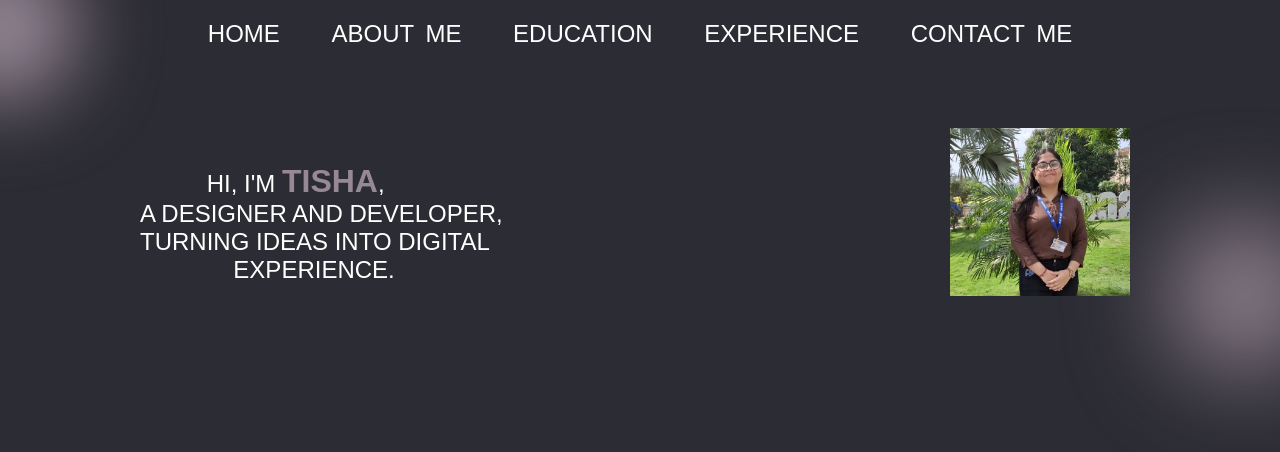
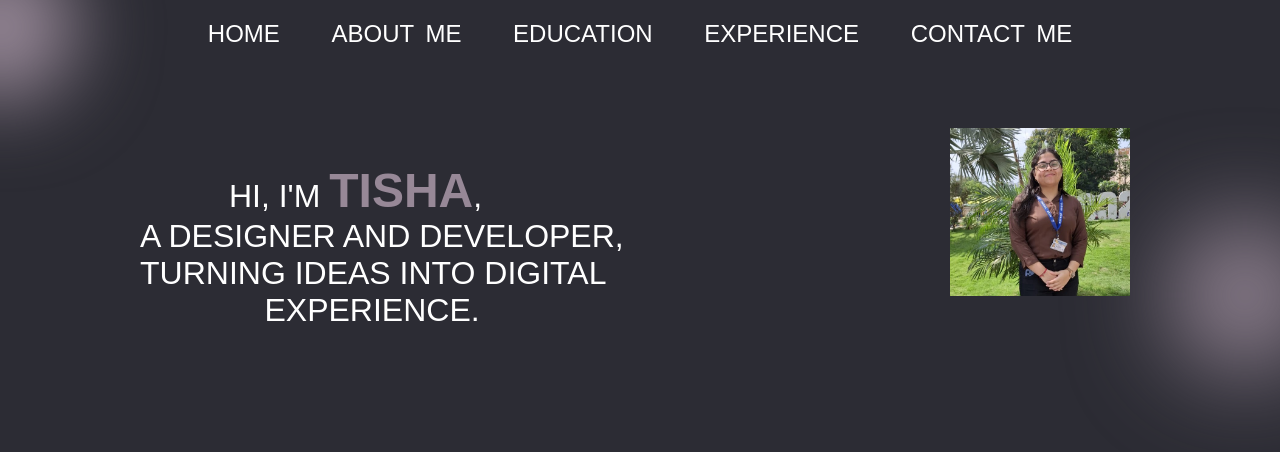
Before and after one commit to Tisha-S7/Portfolio, a plain HTML site: page index.html in a window 1280 px wide. Shown: the top 452 px of the page. Drawn offline with Linux system fonts and the light colour scheme.

Commit message:
style.css

```diff
--- a/style.css
+++ b/style.css
@@ -58,14 +58,14 @@ p {
 
 .intro {
     text-align: left;
-    font-size: x-large;
+    font-size: xx-large;
     margin-left: 130px;
     margin-top: 115px;
 }
 
 .tisha {
     color: #978897;
-    font-size: xx-large;
+    font-size: xxx-large;
     font-weight: bold;
 }
 
```
